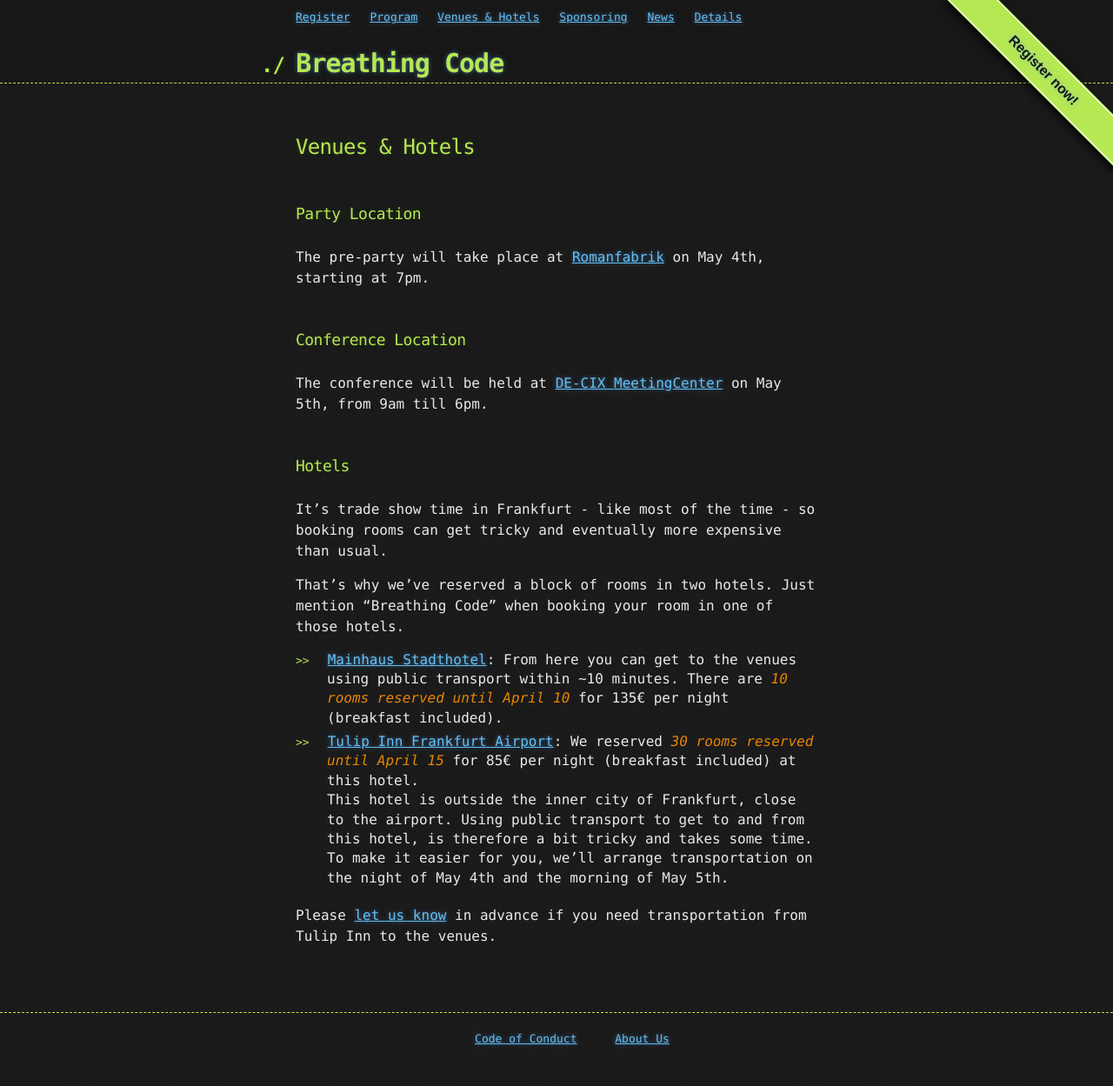
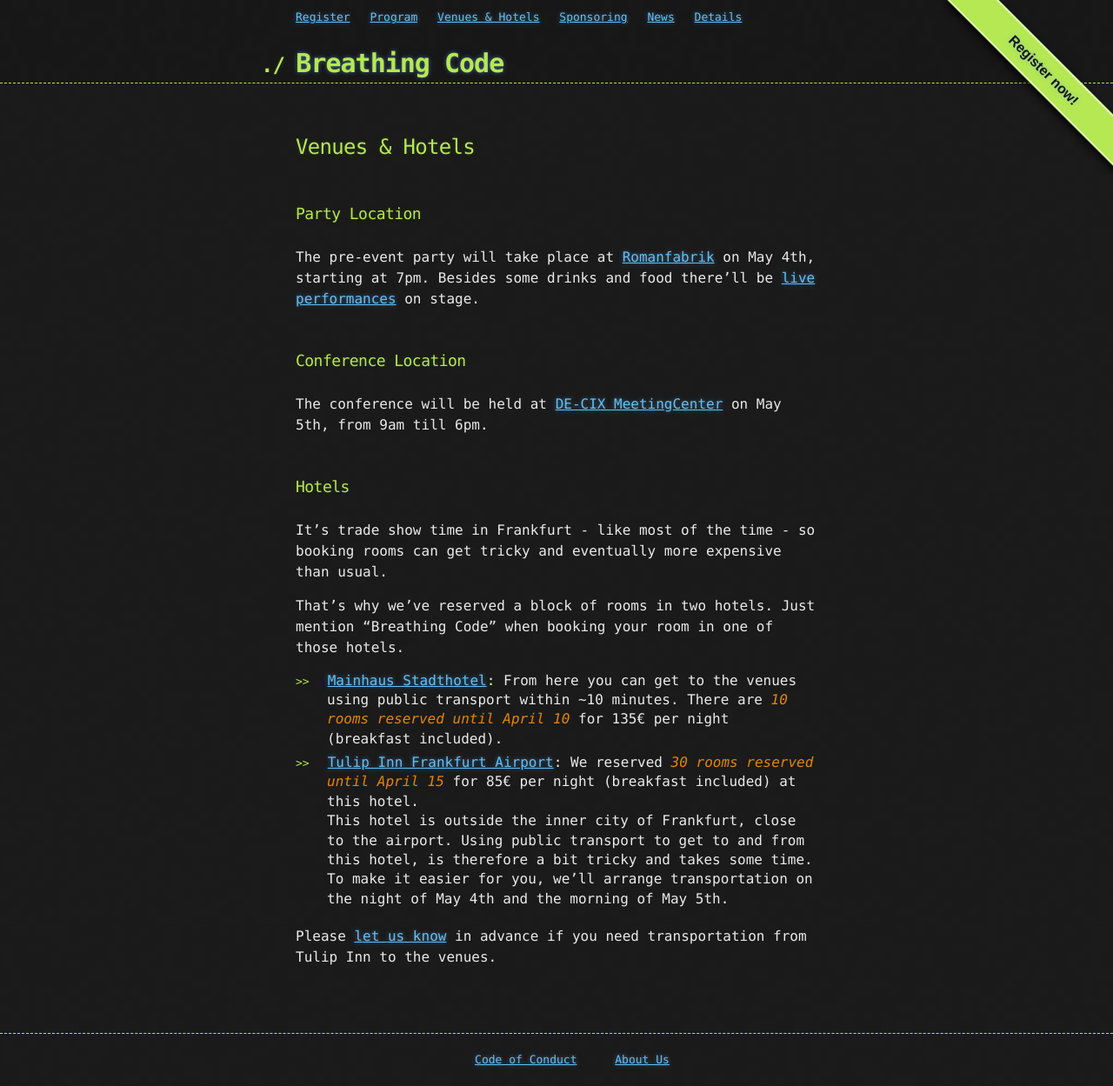
Before and after one commit to BreathingCode/BreathingCode.github.io, a Jekyll site: the page built from venues.md, in a window 1280 px wide. Shown: the whole page at 87% size. Built offline with Jekyll 4.4.1, drawn with Linux system fonts in a browser that asks for light colours; nearby versions of some CDN libraries; Markdown is read by kramdown in place of the engine named in the settings; before the commit the page ends 1225 px from its top, so only the background shows below that.

Commit message:
Added some cross linking between venues and program

```diff
--- a/program.html
+++ b/program.html
@@ -2,9 +2,10 @@
 layout: grid
 ---
 
+<a name="party-program"></a>
 <h2>Pre-event Party Performers</h2>
 
-At the pre-event party, we will have live performances on stage by
+At the <a href="/venues.html#preevent">pre-event party</a>, we will have live performances on stage by
 
 <ul class="program-overview">
   <li>
@@ -18,6 +19,7 @@
   </li>
 </ul>
 
+<a name="conference-program"></a>
 <h2>Conference Program</h2>
 
 <ul class="program-overview">
--- a/venues.md
+++ b/venues.md
@@ -6,8 +6,9 @@
 
 ### Party Location
 <a id="preevent"></a>
-The pre-party will take place at [Romanfabrik](http://www.romanfabrik.de/service/lageplan/)
+The pre-event party will take place at [Romanfabrik](http://www.romanfabrik.de/service/lageplan/)
 on May 4th, starting at 7pm.
+Besides some drinks and food there'll be [live performances](/program.html#party-program) on stage.
 
 ### Conference Location
 <a id="conference"></a>
```
